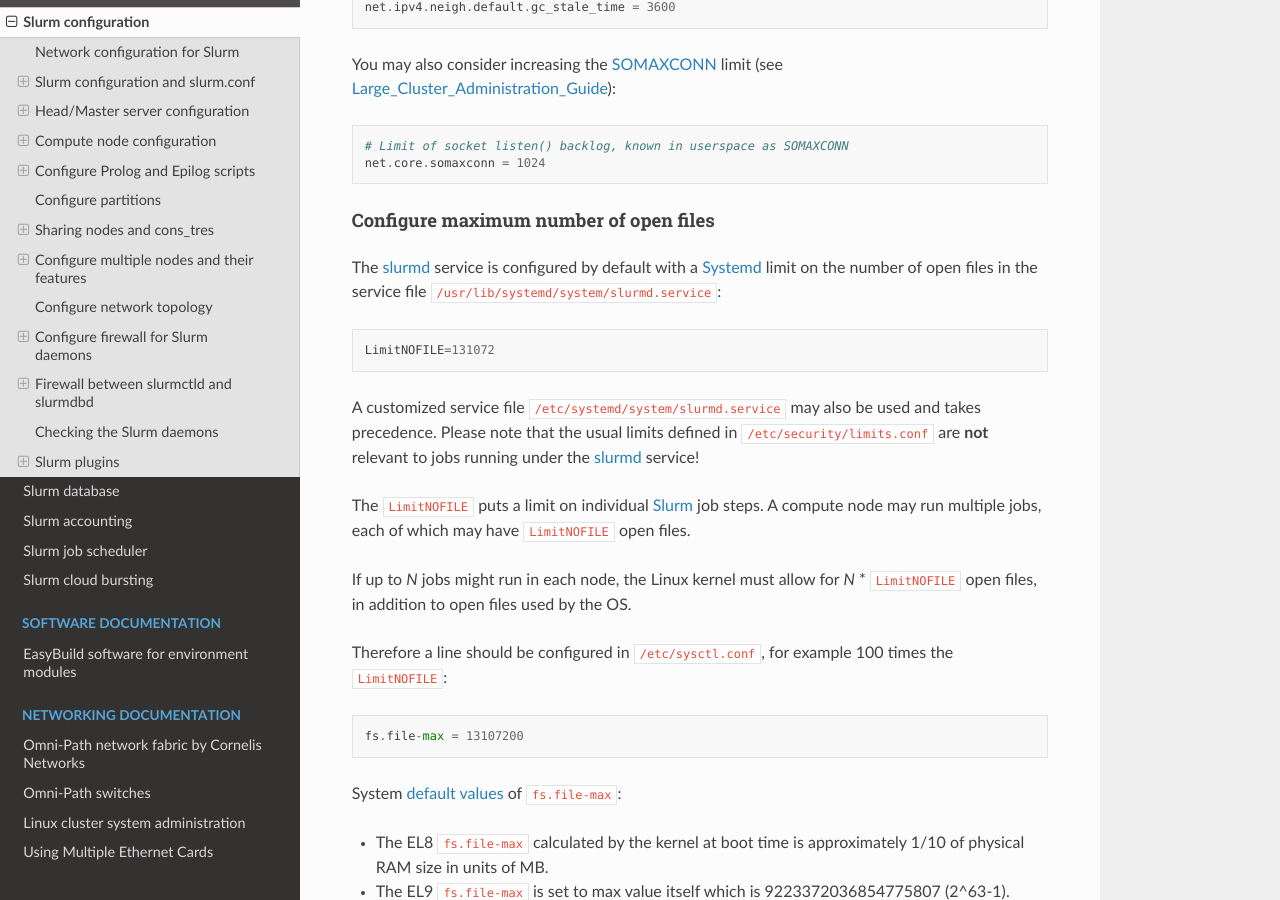
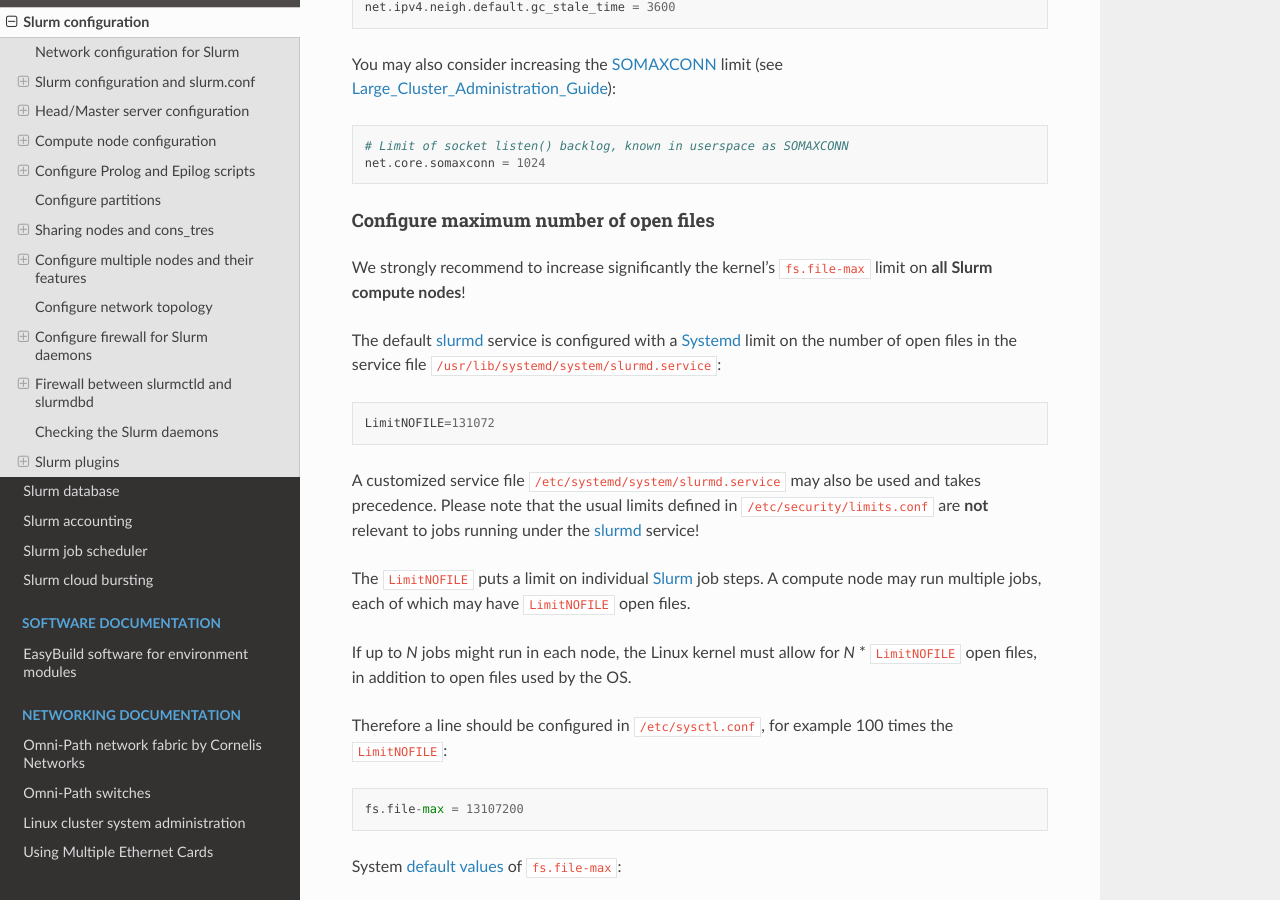
Before and after one commit to OleHolmNielsen/Niflheim_system, a Sphinx documentation site: the page built from docs/Slurm_configuration.rst, in a window 1280 px wide and 900 px high, scrolled down 23941 px. Built offline with Sphinx 7.4.7 and the Read the Docs theme 2.0.0, drawn with Linux system fonts in a browser that asks for light colours.

Commit message:
Discussion of fs.file-max

```diff
--- a/docs/Slurm_configuration.rst
+++ b/docs/Slurm_configuration.rst
@@ -1009,7 +1009,10 @@
 Configure maximum number of open files
 ......................................
 
-The slurmd_ service is configured by default with a Systemd_ limit on the number of open files in the service file
+We strongly recommend to increase significantly the kernel's ``fs.file-max`` limit on **all Slurm compute nodes**!
+
+The default slurmd_ service is configured with a Systemd_ limit on the
+number of open files in the service file
 ``/usr/lib/systemd/system/slurmd.service``::
 
   LimitNOFILE=131072
```
